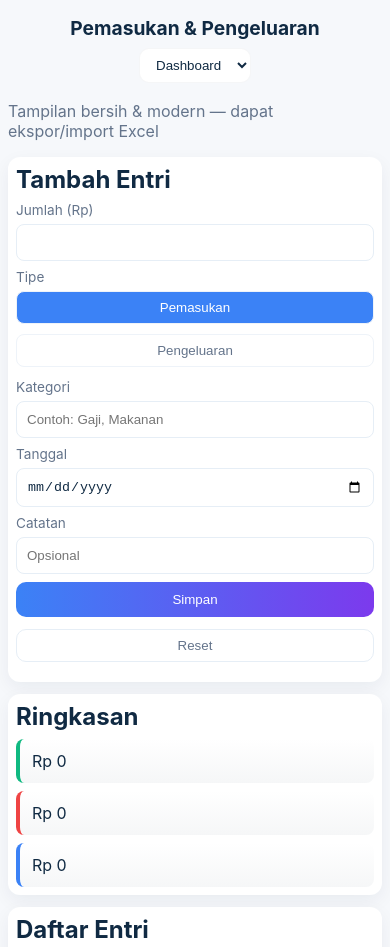
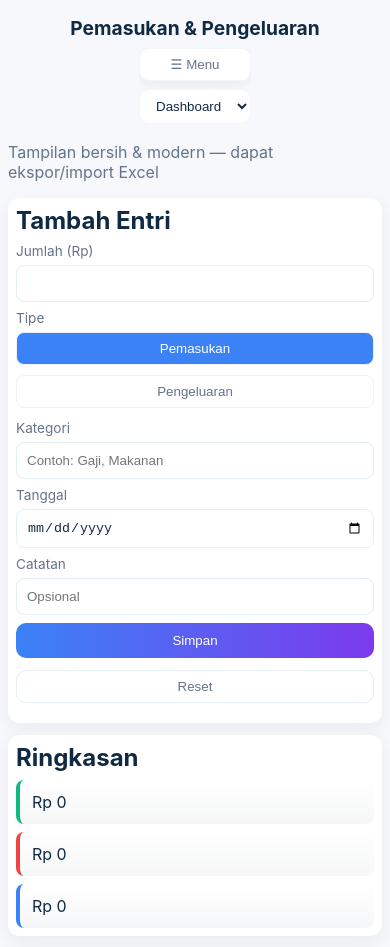
Before and after one commit to azkafaizal98-debug/Pemasukan-dan-pengeluaran, a website: page public/index.html in a window 390 px wide. Shown: the top 947 px of the page. Drawn offline with Linux system fonts and the light colour scheme; no server answers.

Commit message:
Fix navigation toggle button and dropdown display
- Show navigation toggle button on all screen sizes
- Fix nav-dropdown to display properly on desktop
- Ensure navigation functionality works correctly

```diff
--- a/public/index.html
+++ b/public/index.html
@@ -13,6 +13,8 @@
       <div class="top-row" style="display: flex; justify-content: space-between; align-items: center;">
         <h1>Pemasukan & Pengeluaran</h1>
         <nav class="nav">
+          <button class="nav-toggle" id="nav-toggle">☰ Menu</button>
+          <div class="nav-dropdown">
             <select class="nav-select" id="nav-select">
               <option value="dashboard">Dashboard</option>
               <option value="home">Beranda</option>
@@ -33,6 +35,7 @@
               <li><button class="nav-btn" data-page="tags">Tag</button></li>
               <li><button class="nav-btn" data-page="reports">Laporan</button></li>
             </ul>
+          </div>
         </nav>
       </div>
       <p class="sub">Tampilan bersih & modern — dapat ekspor/import Excel</p>
--- a/public/style.css
+++ b/public/style.css
@@ -17,7 +17,7 @@ body{font-family:Inter,Segoe UI,Roboto,system-ui,'Helvetica Neue',Arial; margin:
 .top-row{display:flex;justify-content:space-between;align-items:center;gap:12px}
 .nav{display:flex;gap:8px;overflow-x:auto;padding-bottom:4px;position:relative}
 .nav-toggle{display:none;background:var(--card);border:1px solid var(--glass);padding:8px 12px;border-radius:10px;cursor:pointer;color:var(--muted);box-shadow:0 4px 12px rgba(16,42,67,0.06)}
-.nav-dropdown{display:none}
+.nav-dropdown{display:block}
 .nav-select{display:none;padding:8px 12px;border-radius:10px;border:1px solid var(--glass);background:var(--card);color:var(--text);cursor:pointer}
 .nav-list{list-style:none;padding:0;margin:0;display:flex;gap:8px;overflow-x:auto;padding-bottom:4px}
 .nav-list li{margin:0}
```
Lines whose indentation alone changed are shown as unchanged.
